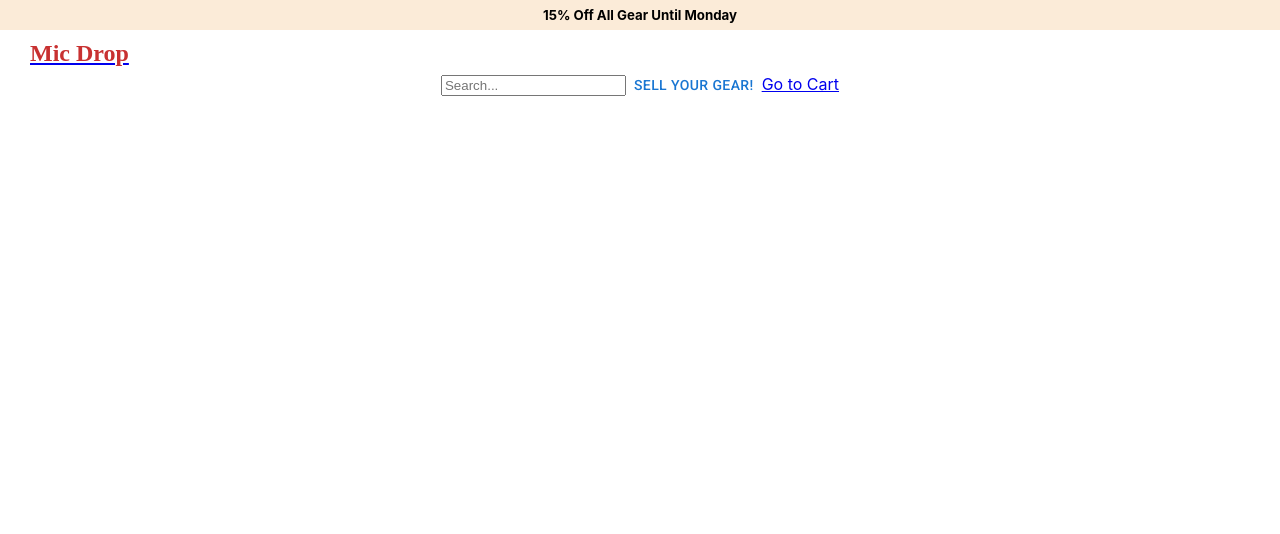
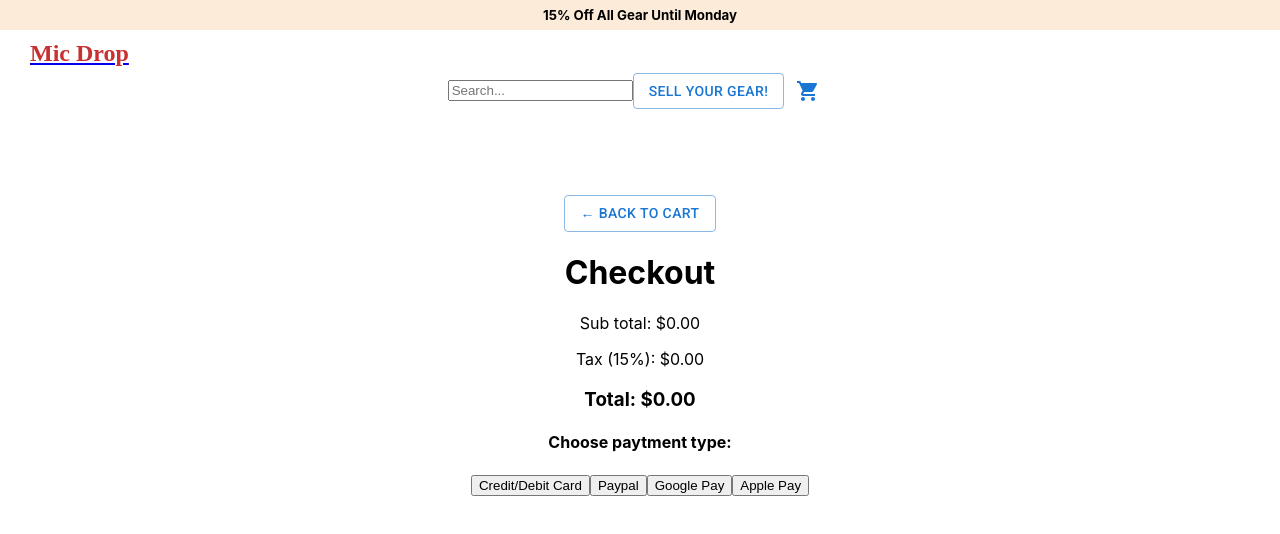
Before and after one commit to issac-lewkowicz/mic-drop, a React (Create React App) app: page /checkout in a window 1280 px wide. Shown: the top 534 px of the page. Built offline with nearby package versions, Linux system fonts and the light colour scheme; data requests are answered from the project's data file; a web font is replaced by a local one.

Commit message:
All button, fixed prices, checkout, emptyCart

```diff
--- a/src/components/App.js
+++ b/src/components/App.js
@@ -9,6 +9,7 @@ import HeroCarousel from "./Hero Section/HeroCarousel";
 import Cart from "./Cart";
 import { Route, Switch } from "react-router-dom";
 import CardDetails from "./CardDetails";
+import Checkout from "./Checkout";
 
 function App() {
   const [itemList, setItemList] = useState([]);
@@ -72,6 +73,16 @@ function App() {
 
   const cartList = itemList.filter((item) => item.inCart);
 
+  const emptyCart = () => {
+    const newList = [];
+    for (let item of itemList) {
+      item.inCart = false;
+      onRemoveFromCart(item.id);
+      newList.push(item);
+    }
+    setItemList(newList);
+  }
+
   return (
     <div className="App">
       <Banner className="App-header" />
@@ -87,7 +98,7 @@ function App() {
           <CardList itemList={displayedItemList} onAddToCart={onAddToCart} />
         </Route>
 
-        <Route path="/instruments/cart">
+        <Route path="/cart">
           <Cart onRemoveFromCart={onRemoveFromCart} cartList={cartList} />
         </Route>
 
@@ -97,6 +108,9 @@ function App() {
             onRemoveFromCart={onRemoveFromCart}
           />
         </Route>
+        <Route path="/checkout">
+          <Checkout cartList={cartList} emptyCart={emptyCart} />
+        </Route>
       </Switch>
     </div>
   );
--- a/src/components/Card.js
+++ b/src/components/Card.js
@@ -1,31 +1,59 @@
 //import { useState } from 'react';
-import {Card as ListItem } from '@mui/material';
-import Button from '@mui/material/Button';
+import { Card as ListItem } from "@mui/material";
+import Button from "@mui/material/Button";
 import { Link } from "react-router-dom";
+import AddShoppingCartIcon from "@mui/icons-material/AddShoppingCart";
+import DeleteIcon from '@mui/icons-material/Delete';
 
 function Card({ card, onChangeCart, source }) {
-
-    const { name, brand, price, insturFam, condtion, rating, imageOne, imageTwo, imageThree, inCart } = card;
+  const {
+    name,
+    brand,
+    price,
+    insturFam,
+    condtion,
+    rating,
+    imageOne,
+    imageTwo,
+    imageThree,
+    inCart,
+  } = card;
 
   const handleClickCart = () => onChangeCart(card.id);
 
-    const removeCartButton = (inCart) ? <Button onClick={handleClickCart}>Remove from cart</Button> : null;
-    const addCartButton = (!inCart) ? <Button onClick={handleClickCart}>Add to cart</Button> : null;
-    const cartButton = (source === 'cart') ? removeCartButton : addCartButton;
+  const removeCartButton = inCart ? (
+    <Button
+      onClick={handleClickCart}
+      variant="outlined"
+      startIcon={<DeleteIcon />}
+    >
+      Remove from cart
+    </Button>
+  ) : null;
+  const addCartButton = !inCart ? (
+    <Button
+      onClick={handleClickCart}
+      variant="outlined"
+      startIcon={<AddShoppingCartIcon />}
+    >
+      Add to cart
+    </Button>
+  ) : null;
+  const cartButton = source === "cart" ? removeCartButton : addCartButton;
 
   return (
-
-        <li className='CardList__Container'>
-            <ListItem className='CardList__Card'>
+    <li className="CardList__Container">
+      <ListItem className="CardList__Card">
         <h3 id="CardList__Card__name">{name}</h3>
-                <Link to={`/instruments/${card.id}`}><img id="CardList__Card__img" src={imageOne} alt='item' /></Link>
-                <p id="CardList__Card__price">${price}</p>
+        <Link to={`/instruments/${card.id}`}>
+          <img id="CardList__Card__img" src={imageOne} alt="item" />
+        </Link>
+        <p id="CardList__Card__price">${price.toLocaleString("en-US", { style: 'currency', currency: 'USD' })}</p>
         <p id="CardList__Card__condition">{condtion}</p>
         {cartButton}
       </ListItem>
     </li>
-
-    )
+  );
 }
 
-export default Card
+export default Card;
--- a/src/components/CardDetails.js
+++ b/src/components/CardDetails.js
@@ -4,6 +4,8 @@ import Button from "@mui/material/Button";
 import Card from "@mui/material/Card";
 //import Img from "@mui/material/Img";
 import { styled } from '@mui/material/styles';
+import AddShoppingCartIcon from '@mui/icons-material/AddShoppingCart';
+import DeleteIcon from '@mui/icons-material/Delete';
 
 
 function CardDetails({ onAddToCart, onRemoveFromCart }) {
@@ -18,7 +20,6 @@ function CardDetails({ onAddToCart, onRemoveFromCart }) {
     maxWidth: '50vw',
     maxHeight: '50vh',
   });
-
 
   useEffect(() => {
     fetch(`http://localhost:6001/items/${id}`)
@@ -57,9 +58,10 @@ function CardDetails({ onAddToCart, onRemoveFromCart }) {
   const handleHoveredCard = (image) => setDisplayedImage(image);
 
   const cartButton = inCart ? (
-    <Button onClick={handleClickCart}>Remove from cart</Button>
+    <Button onClick={handleClickCart} variant="outlined" startIcon={<DeleteIcon />}>Remove from cart</Button>
   ) : (
-    <Button onClick={handleClickCart}>Add to cart</Button>
+    <Button onClick={handleClickCart} variant="outlined"
+    startIcon={<AddShoppingCartIcon />}>Add to cart</Button>
   );
 
   return (
@@ -90,7 +92,7 @@ function CardDetails({ onAddToCart, onRemoveFromCart }) {
         <p>{instruFam}</p>
         <p>{"Rating: " + rating}</p>
         <p>{"Condition: " + condition}</p>
-        <p>{"Price: " + price}</p>
+        <p>{"Price: $" + price.toLocaleString()}</p>
         {cartButton}
       </div>
     </div>
--- a/src/components/Cart.js
+++ b/src/components/Cart.js
@@ -1,12 +1,17 @@
 import React from 'react';
 import Card from './Card';
+import { Link } from "react-router-dom";
+import Button from "@mui/material/Button";
+import ShoppingCartCheckoutIcon from '@mui/icons-material/ShoppingCartCheckout';
 
 function Cart({ onRemoveFromCart, cartList }) {
     const cartCardList = cartList.map((card) => <Card card={card} key={card.id} onChangeCart={onRemoveFromCart} source='cart' />);
+
     return (
         <div>
             <h1>Cart</h1>
             <ul>{cartCardList}</ul>
+            <Link to={'/checkout'}><Button variant="outlined" startIcon={<ShoppingCartCheckoutIcon />}> Checkout </Button></Link>
         </div>
     )
 }
--- /dev/null
+++ b/src/components/Checkout.js
@@ -0,0 +1,64 @@
+import React from "react";
+import { Link, useHistory } from "react-router-dom";
+import Card from "./Card";
+import Button from "@mui/material/Button";
+
+function Checkout({ cartList, emptyCart }) {
+  const history = useHistory();
+  const cartCardList = cartList.map((card) => (
+    <Card card={card} key={card.id} />
+  ));
+
+  const handlePayment = () => {
+    alert("Thank you for your purchase! , Please come again!");
+    emptyCart();
+    history.push("/");
+  };
+
+  const priceList = cartList.map((card) => card.price);
+  const sum = priceList.reduce((total, price) => total + price, 0);
+
+  const total = (
+    <div>
+      <p>
+        Sub total:{" "}
+        {sum.toLocaleString("en-US", { style: "currency", currency: "USD" })}
+      </p>
+      <p>
+        Tax (15%):{" "}
+        {(sum * 0.15).toLocaleString("en-US", {
+          style: "currency",
+          currency: "USD",
+        })}
+      </p>
+      <h3>
+        Total:{" "}
+        {(sum + sum * 0.15).toLocaleString("en-US", {
+          style: "currency",
+          currency: "USD",
+        })}
+      </h3>
+    </div>
+  );
+
+  return (
+    <div>
+      <Link to={"/cart"}>
+        <Button variant="outlined" sx={{ marginTop: 10 }}>
+          {" "}
+          ← Back to Cart{" "}
+        </Button>
+      </Link>
+      <h1>Checkout</h1>
+      <ul>{cartCardList}</ul>
+      {total}
+      <h4> Choose paytment type: </h4>
+      <button onClick={handlePayment}> Credit/Debit Card </button>
+      <button onClick={handlePayment}> Paypal </button>
+      <button onClick={handlePayment}> Google Pay </button>
+      <button onClick={handlePayment}> Apple Pay </button>
+    </div>
+  );
+}
+
+export default Checkout;
--- a/src/components/Header.js
+++ b/src/components/Header.js
@@ -1,7 +1,8 @@
 import React from 'react'
 import InsturmentForm from "./InsturmentForm";
-import Button from '@mui/material/Button';
+import IconButton from '@mui/material/IconButton';
 import { NavLink } from "react-router-dom";
+import ShoppingCartIcon from '@mui/icons-material/ShoppingCart';
 
 function Header({ onSearch, searchTerm, onAddItem }) {
 
@@ -12,7 +13,7 @@ function Header({ onSearch, searchTerm, onAddItem }) {
             <input className='Header_Content' type="text" placeholder="Search..." value={searchTerm} onChange={e => onSearch(e.target.value)} />
 
             <InsturmentForm id='iForm' className='Header_Content' onAddItem={onAddItem} />
-            <NavLink to='/instruments/cart'>Go to Cart</NavLink>
+            <NavLink to='/cart'><IconButton size="large" aria-label="Add To Cart" color="primary"><ShoppingCartIcon/></IconButton></NavLink>
         </div>
     )
 }
--- a/src/components/InsturmentForm.js
+++ b/src/components/InsturmentForm.js
@@ -36,12 +36,19 @@ function APIForm({onAddItem}) {
 
     const submitHandler = (e) => {
         e.preventDefault()
+
+        const newObj = {
+            ...inputs,
+            price: parseFloat(inputs.price),
+            rating: parseFloat(inputs.rating)
+        }
+
         fetch('http://localhost:6001/items', {
             method: 'POST',
             headers: {
                 "Content-Type" : 'application/json'
             },
-            body: JSON.stringify(inputs)
+            body: JSON.stringify(newObj)
         })
         .then(r => r.json())
         .then(onAddItem)
@@ -74,7 +81,7 @@ function APIForm({onAddItem}) {
 
         <>
 
-        <Button onClick={handleOpen}>Sell Your Gear!</Button>
+        <Button onClick={handleOpen} variant="outlined">Sell Your Gear!</Button>
         <Modal
         open={open}
         onClose={handleClose}
--- a/src/components/NavBar.js
+++ b/src/components/NavBar.js
@@ -8,6 +8,7 @@ function NavBar({ onChangeFilter}) {
 
   return (
     <div className='filters'>
+        <button value="All" onClick={handleClick}> All</button>
           <button value="Electric Guitar" onClick={handleClick}> Guitars</button>
           <button value="Microphone" onClick={handleClick}> Microphone</button>
           <button value="Sound Card" onClick={handleClick}> Sound Card</button>
```
Also changed, not shown: db-1653874288070.json, db.json. Lines whose indentation alone changed are shown as unchanged.
